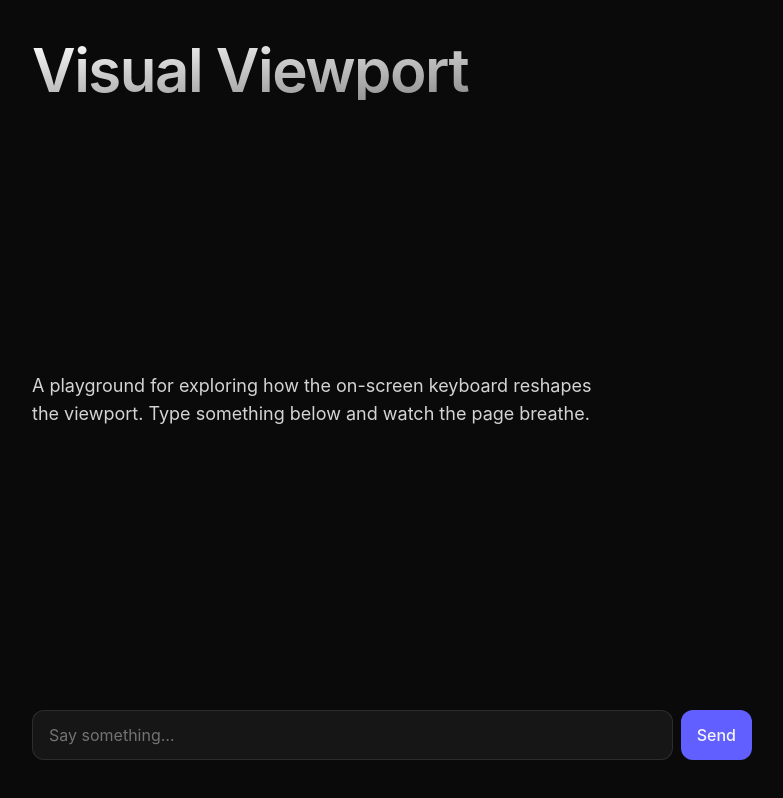
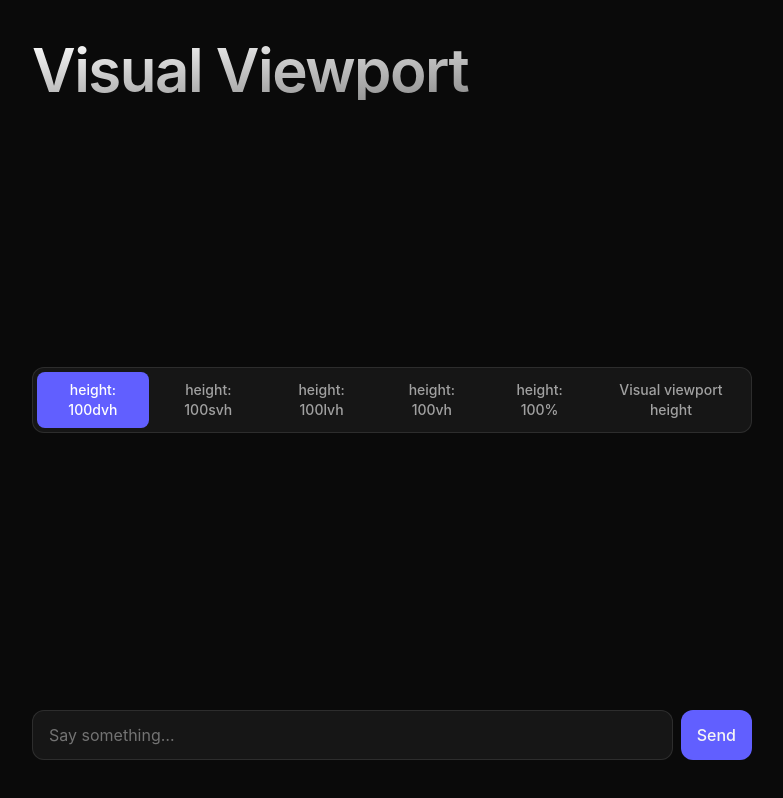
Before and after one commit to bruno-gregorio/visual-viewport-demo, a React (Vite) app: page / in a window 1280 px wide. Shown: the whole page, without its empty margins (248-1031 px from the left). Built offline with nearby package versions, Linux system fonts and the light colour scheme.

Commit message:
feat: added switch options.

```diff
--- /dev/null
+++ b/src/components/Switch.tsx
@@ -0,0 +1,38 @@
+type SwitchOption<T extends string | number> = {
+  title: string
+  value: T
+}
+
+type SwitchProps<T extends string | number> = {
+  options: SwitchOption<T>[]
+  value: T
+  onChange: (value: T) => void
+}
+
+export function Switch<T extends string | number>({
+  options,
+  value,
+  onChange
+}: SwitchProps<T>) {
+  return (
+    <div className='inline-flex gap-1 rounded-xl border border-white/10 bg-white/5 p-1'>
+      {options.map((option) => {
+        const isActive = option.value === value
+        return (
+          <button
+            key={String(option.value)}
+            type='button'
+            onClick={() => onChange(option.value)}
+            className={`rounded-lg px-4 py-2 text-sm font-medium transition ${
+              isActive
+                ? 'bg-indigo-500 text-white'
+                : 'text-neutral-400 hover:text-neutral-100'
+            }`}
+          >
+            {option.title}
+          </button>
+        )
+      })}
+    </div>
+  )
+}
--- a/src/pages/Welcome.tsx
+++ b/src/pages/Welcome.tsx
@@ -1,21 +1,64 @@
-import { StackedTemplate } from '../templates/StackedTemplate'
+import { useState } from 'react'
+import { Switch } from '../components/Switch'
+
+type DisplayType = 'dvh' | 'svh' | 'lvh' | 'vh' | '100%' | 'vvh'
 
 export function Welcome() {
+  const [display, setDisplay] = useState<DisplayType>('dvh')
+
+  let displayClass = 'h-dvh'
+
+  switch (display) {
+    case '100%':
+      displayClass = 'h-full'
+      break
+    case 'svh':
+      displayClass = 'h-svh'
+      break
+    case 'vh':
+      displayClass = 'h-screen'
+      break
+    case 'lvh':
+      displayClass = 'h-lvh'
+      break
+    case 'vvh':
+      displayClass = 'h-vvh'
+      break
+    default:
+      displayClass = 'h-dvh'
+      break
+  }
+
+  const containerClasses =
+    displayClass +
+    ' bg-neutral-950 bg-[radial-gradient(ellipse_at_top,var(--color-indigo-500),transparent_60%)]/25 text-neutral-100'
+
   return (
-    <StackedTemplate
-      title={
+    <main className={containerClasses}>
+      <div className='mx-auto grid min-h-dvh max-w-3xl grid-rows-3 px-6 py-10'>
+        <header className='self-start'>
           <h1 className='bg-linear-to-br from-white to-neutral-500 bg-clip-text text-5xl font-semibold tracking-tight text-transparent sm:text-6xl'>
             Visual Viewport
           </h1>
-      }
-      body={
-        <p className='max-w-xl text-lg text-neutral-300'>
-          A playground for exploring how the on-screen keyboard reshapes the
-          viewport. Type something below and watch the page breathe.
-        </p>
-      }
-      footer={
-        <form className='flex gap-2' onSubmit={(e) => e.preventDefault()}>
+        </header>
+
+        <section className='self-center'>
+          <Switch<DisplayType>
+            value={display}
+            onChange={setDisplay}
+            options={[
+              { value: 'dvh', title: 'height: 100dvh' },
+              { value: 'svh', title: 'height: 100svh' },
+              { value: 'lvh', title: 'height: 100lvh' },
+              { value: 'vh', title: 'height: 100vh' },
+              { value: '100%', title: 'height: 100%' },
+              { value: 'vvh', title: 'Visual viewport height' }
+            ]}
+          />
+        </section>
+
+        <footer className='self-end'>
+          <form className='flex gap-2' onSubmit={e => e.preventDefault()}>
             <input
               type='text'
               placeholder='Say something…'
@@ -28,7 +71,8 @@ export function Welcome() {
               Send
             </button>
           </form>
-      }
-    />
+        </footer>
+      </div>
+    </main>
   )
 }
--- a/src/templates/StackedTemplate.tsx
+++ /dev/null
@@ -1,19 +0,0 @@
-import type { ReactNode } from 'react'
-
-type StackedTemplateProps = {
-  title: ReactNode
-  body: ReactNode
-  footer: ReactNode
-}
-
-export function StackedTemplate({ title, body, footer }: StackedTemplateProps) {
-  return (
-    <main className='min-h-dvh bg-neutral-950 bg-[radial-gradient(ellipse_at_top,var(--color-indigo-500),transparent_60%)]/25 text-neutral-100'>
-      <div className='mx-auto grid min-h-dvh max-w-3xl grid-rows-3 px-6 py-10'>
-        <header className='self-start'>{title}</header>
-        <section className='self-center'>{body}</section>
-        <footer className='self-end'>{footer}</footer>
-      </div>
-    </main>
-  )
-}
```
Lines whose indentation alone changed are shown as unchanged.
